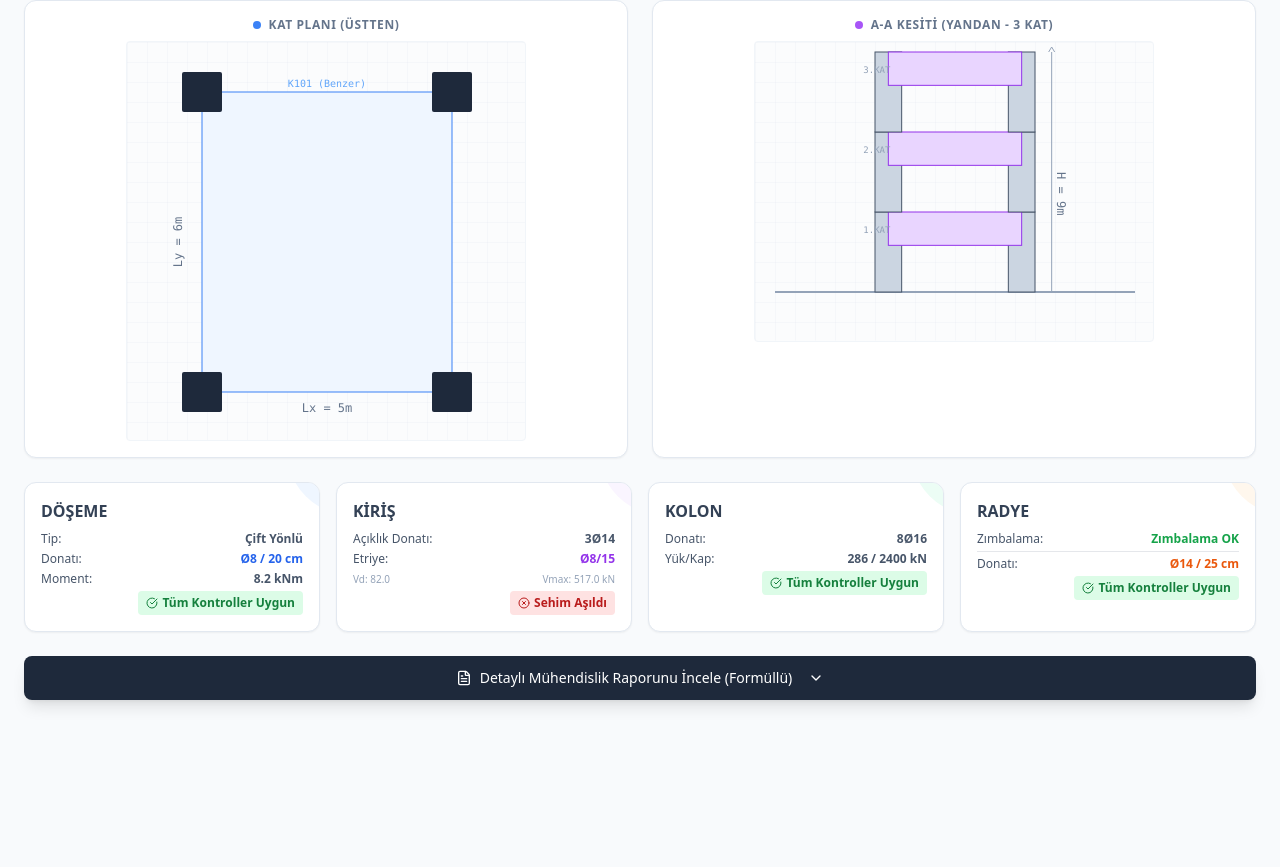
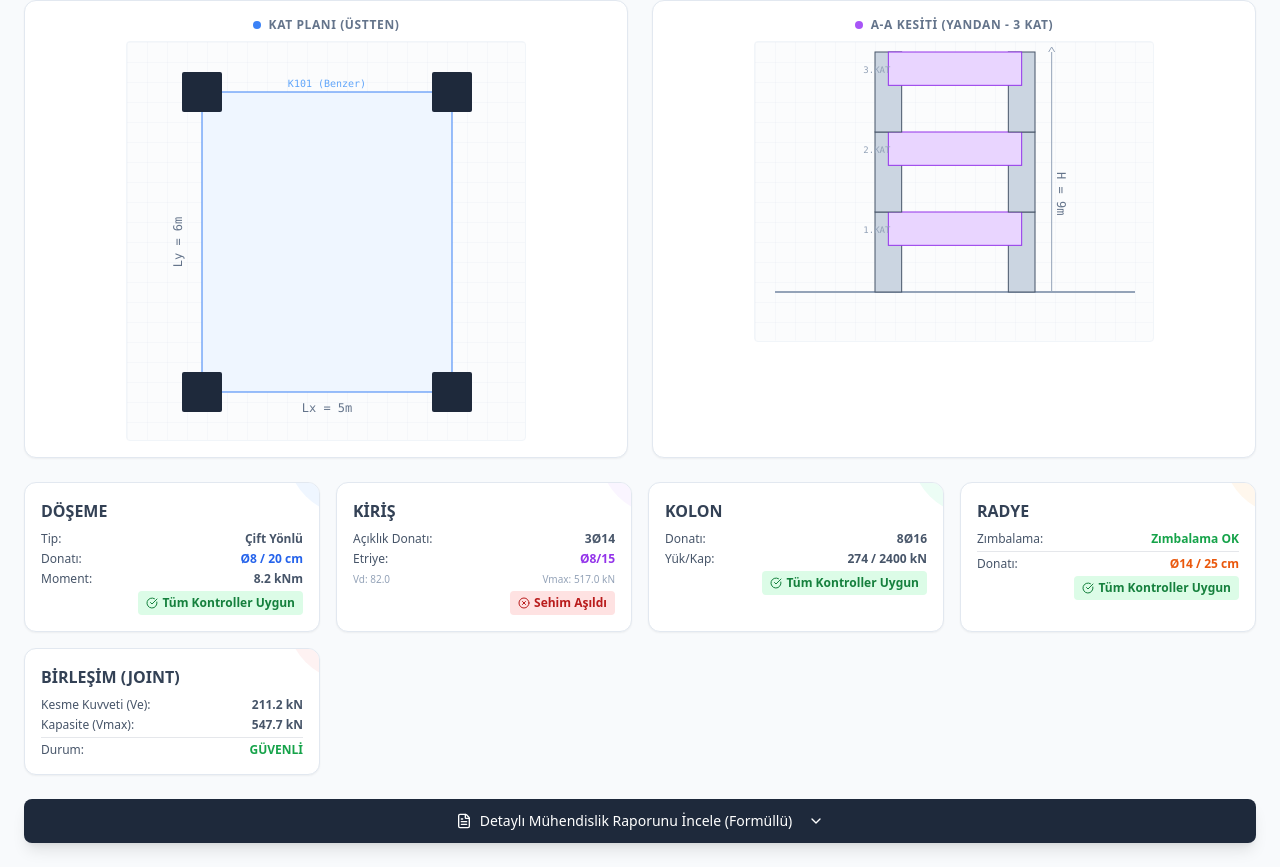
Before and after one commit to yucelce/betonarme-Statik, a React (Vite) app: page / in a window 1280 px wide. Shown: the part 432-1299 px from the top of the page. Before the commit the page ends 1156 px from the top, so only its background shows below. Built offline with nearby package versions, Linux system fonts and the light colour scheme.

Commit message:
feat: Implement joint (birleşim) checks and display
Adds the necessary calculations and UI elements to display joint shear force and capacity checks. Updates the Ct coefficient in the solver for more accurate seismic period calculation.

```diff
--- a/App.tsx
+++ b/App.tsx
@@ -247,6 +247,28 @@ const App: React.FC = () => {
                  <StatusBadge status={getOverallStatus(results.foundation.checks)} />
                </div>
             </div>
+            {/* Joint (Birleşim) Kartı - YENİ EKLENECEK */}
+            <div className="bg-white p-4 rounded-xl border border-slate-200 shadow-sm relative overflow-hidden">
+              <div className="absolute top-0 right-0 w-16 h-16 bg-red-50 rounded-bl-full -mr-8 -mt-8"></div>
+              <h3 className="font-bold text-slate-700 mb-2">BİRLEŞİM (JOINT)</h3>
+              <div className="space-y-1 text-xs text-slate-600 relative z-10">
+                <div className="flex justify-between">
+                    <span>Kesme Kuvveti (Ve):</span>
+                    <b>{results.joint.shear_force.toFixed(1)} kN</b>
+                </div>
+                <div className="flex justify-between">
+                    <span>Kapasite (Vmax):</span>
+                    <b>{results.joint.shear_limit.toFixed(1)} kN</b>
+                </div>
+                <div className="flex justify-between border-t pt-1 mt-1">
+                    <span>Durum:</span>
+                    <span className={`font-bold ${results.joint.isSafe ? 'text-green-600' : 'text-red-600'}`}>
+                        {results.joint.isSafe ? 'GÜVENLİ' : 'GÜVENSİZ'}
+                    </span>
+                </div>
+              </div>
+            </div>
+
 
           </div>
         )}
@@ -388,6 +410,28 @@ const App: React.FC = () => {
                      </div>
                   </div>
 
+                  <div className="bg-white p-6">
+                  <h4 className="text-sm font-bold text-red-600 uppercase mb-4 border-b pb-2">EK: BİRLEŞİM GÜVENLİĞİ</h4>
+                  <div className="space-y-1">
+                      <ReportRow
+                        label="Birleşim Kesme (Ve)"
+                        value={results.joint.shear_force.toFixed(2)}
+                        unit="kN"
+                        formula="Ve = 1.25 * fyk * As - Vkol"
+                      />
+                      <ReportRow
+                        label="Birleşim Dayanımı (Vmax)"
+                        value={results.joint.shear_limit.toFixed(2)}
+                        unit="kN"
+                        subtext="Kuşatılmamış Kabulü"
+                        formula="1.0 * √fck * bj * h"
+                        status={results.joint.isSafe}
+                      />
+                  </div>
+                  </div>
+
+
+
                    <div className="bg-white p-6">
                      <h4 className="text-sm font-bold text-red-600 uppercase mb-4 border-b pb-2">4. TBDY 2018 DEPREM ANALİZİ</h4>
                      <div className="space-y-1">
--- a/utils/solver.ts
+++ b/utils/solver.ts
@@ -174,7 +174,7 @@ export const calculateStructure = (state: AppState): CalculationResult => {
   const W_total = W_story * storyCount;
 
   // Periyot
-  const Ct = 0.07;
+  const Ct = 0.01;
   const T1 = Ct * Math.pow(totalHeight, 0.75);
   const Sae_g = calculateSpectrum(T1, Sds, Sd1);
 
```
